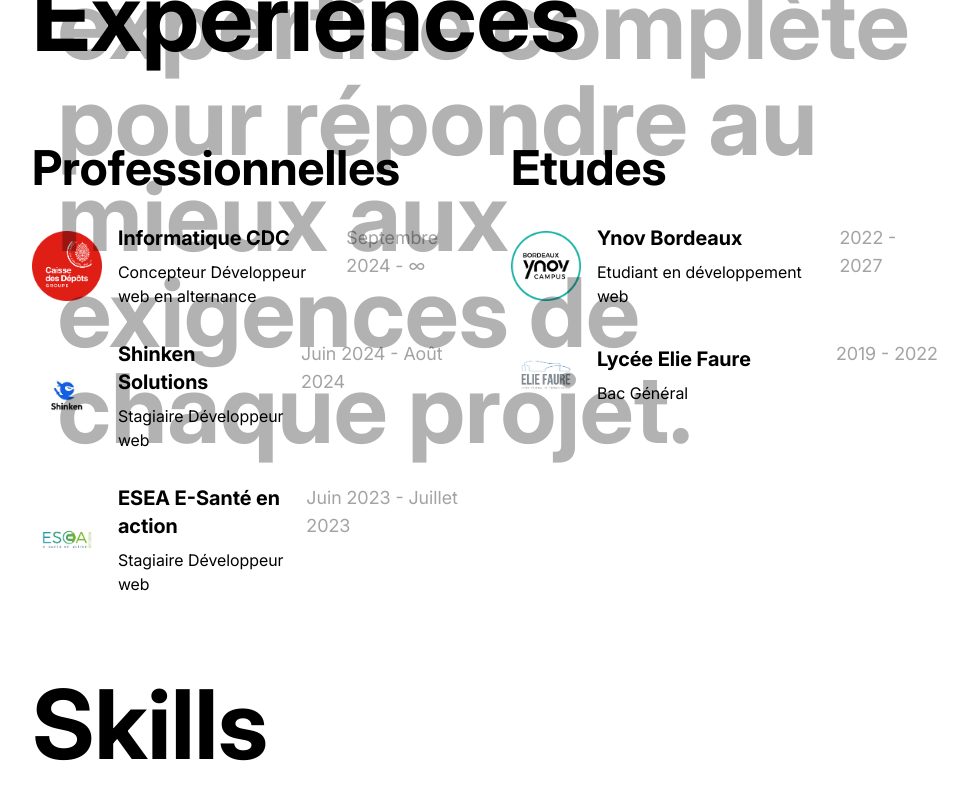
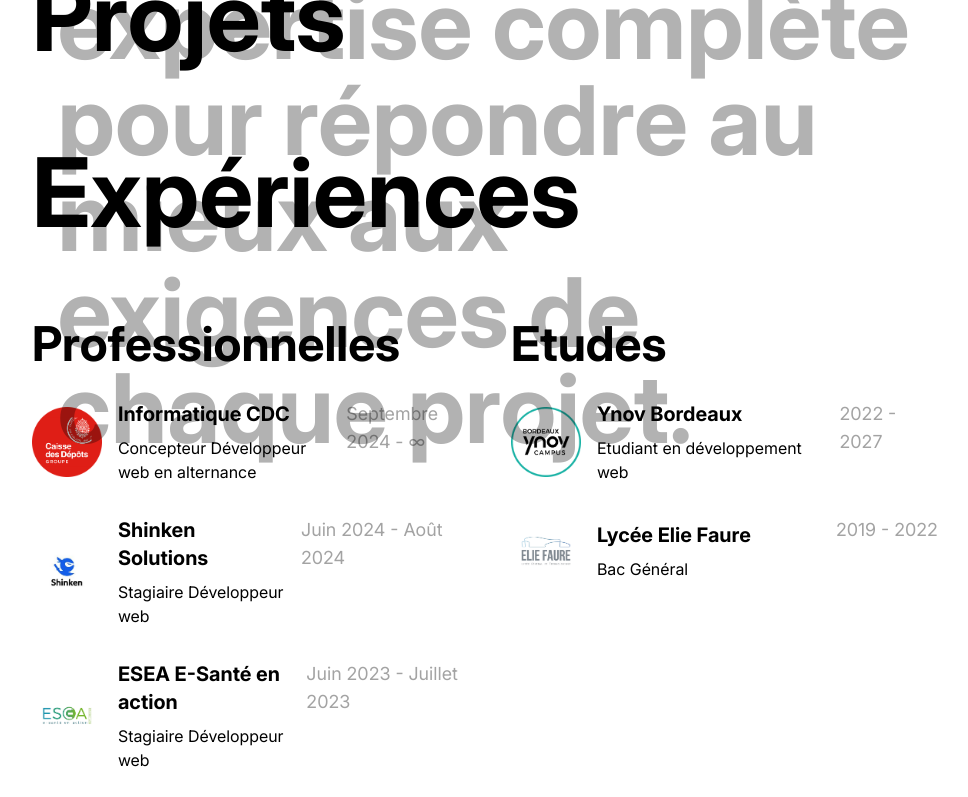
Before and after one commit to Matsuel/portfolio, a Next.js app: page / in a window 1280 px wide. Shown: the part 2000-2797 px from the top of the page, without its empty margins (130-1098 px from the left). Built offline with nearby package versions, Linux system fonts and the light colour scheme.

Commit message:
Components Button, Skills -> Add animation whileTap, delet Skills component

```diff
--- a/src/components/Button.tsx
+++ b/src/components/Button.tsx
@@ -1,6 +1,7 @@
-import React from 'react'
+import React, { AnimationEventHandler } from 'react'
+import { motion } from 'framer-motion'
 
-interface ButtonProps extends React.ButtonHTMLAttributes<HTMLButtonElement> {
+interface ButtonProps extends  React.ButtonHTMLAttributes<HTMLButtonElement> {
     variant?: 'primary' | 'secondary'
 }
 
@@ -16,9 +17,13 @@ const Button = ({
     }
 
     return (
-        <button className={`px-4 py-2 rounded-md ${variants[variant]}`} {...props}>
+        <motion.button
+            whileTap={{ scale: 0.95 }}
+            className={`px-4 py-2 rounded-md ${variants[variant]}`}
+            {...props as AnimationEventHandler<HTMLButtonElement>}
+        >
             {children}
-        </button>
+        </motion.button>
     )
 }
 
--- a/src/components/Skill.tsx
+++ /dev/null
@@ -1,17 +0,0 @@
-import React from 'react'
-
-interface SkillProps {
-    skillName: string
-}
-
-const Skill = ({
-    skillName
-}: SkillProps) => {
-    return (
-        <h4 className='flex items-center justify-center bg-backgroundinverted text-colorinverted px-2.5 py-0.5 rounded-md text-base font-semibold hover:bg-[#cacaca] transition-all duration-300'>
-            {skillName}
-        </h4>
-    )
-}
-
-export default Skill
--- a/src/components/Skills.tsx
+++ /dev/null
@@ -1,23 +0,0 @@
-import { skills } from '@/constantes/skills'
-import React from 'react'
-import Skill from './Skill'
-import SectionTitle from './SectionTitle'
-
-const Skills = () => {
-
-    return (
-        <section id='skills' className='w-[83%] flex flex-col gap-8'>
-            <SectionTitle>
-                Skills
-            </SectionTitle>
-
-            <div className='w-full flex flex-row flex-wrap gap-2'>
-                {skills.map((skill) => (
-                    <Skill key={skill} skillName={skill} />
-                ))}
-            </div>
-        </section>
-    )
-}
-
-export default Skills
--- a/src/constantes/navbar.ts
+++ b/src/constantes/navbar.ts
@@ -1,6 +1,6 @@
 export enum NavbarLinks {
     Education = '#education',
     Projets = '#projects',
-    Competences = '#skills',
+    // Competences = '#skills',
     Contact = '#contact'
 }
--- a/src/constantes/skills.ts
+++ b/src/constantes/skills.ts
@@ -11,4 +11,7 @@ export const skills = [
     "Angular",
     "Figma",
     "PHP",
+    "MySQL",
+    "MongoDB",
+    "Flask",
 ];
--- a/src/pages/index.tsx
+++ b/src/pages/index.tsx
@@ -3,7 +3,6 @@ import Title from "@/components/Title";
 import Utils from "@/components/Utils";
 import useMouseMove from "@/hooks/useMouseMove";
 import useMouseLeave from "@/hooks/useMouveLeave";
-import Skills from "@/components/Skills";
 import Sleep from "@/components/Sleep";
 import Education from "@/components/Education";
 import Building from "@/components/Building";
@@ -11,6 +10,7 @@ import BlurIn from "@/components/BlurIn";
 import TextRevealByWord from "@/components/TextReveal";
 import { aboutParagraph, siteName } from "@/constantes/texts";
 import Contact from "@/components/Contact";
+import Projects from "@/components/Projects";
 
 export default function Home() {
 
@@ -37,10 +37,11 @@ export default function Home() {
           text={aboutParagraph}
         />
 
+        <Projects />
+
         {/* <Building /> */}
         <Education />
 
-        <Skills />
 
         <Contact />
 
```
